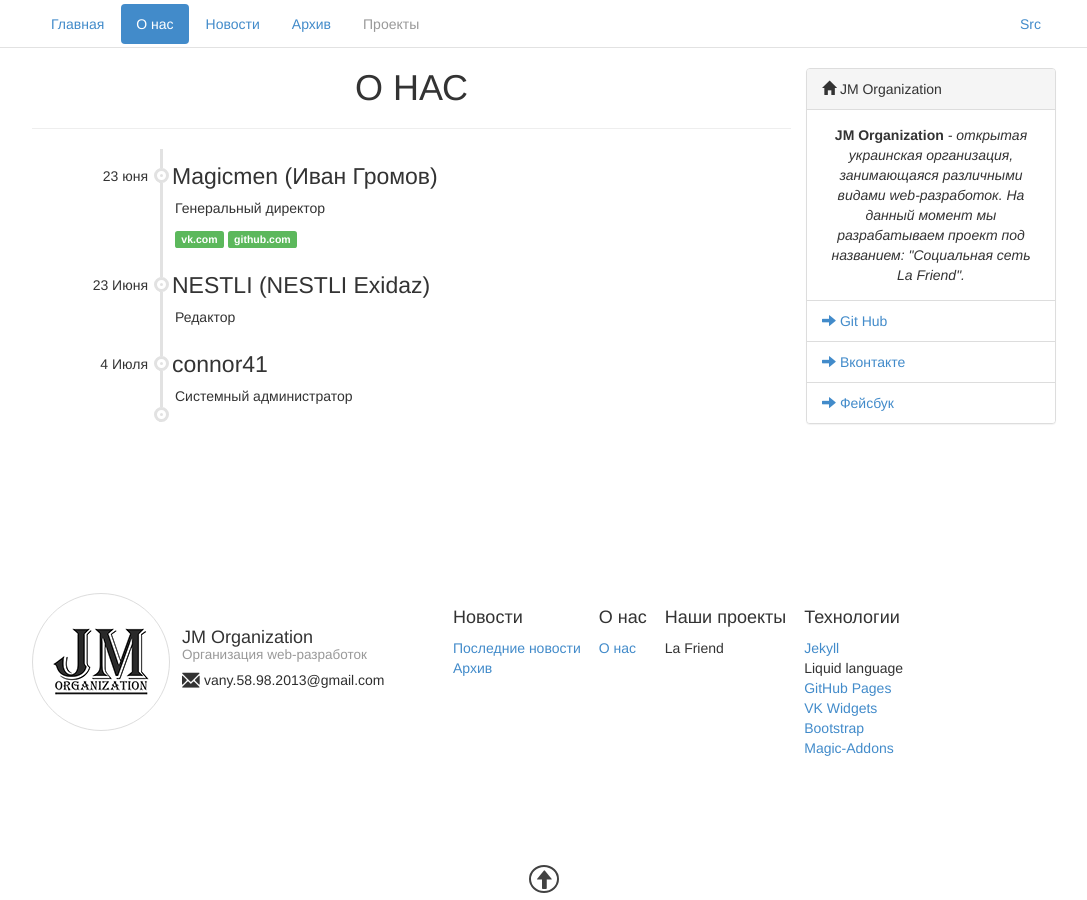
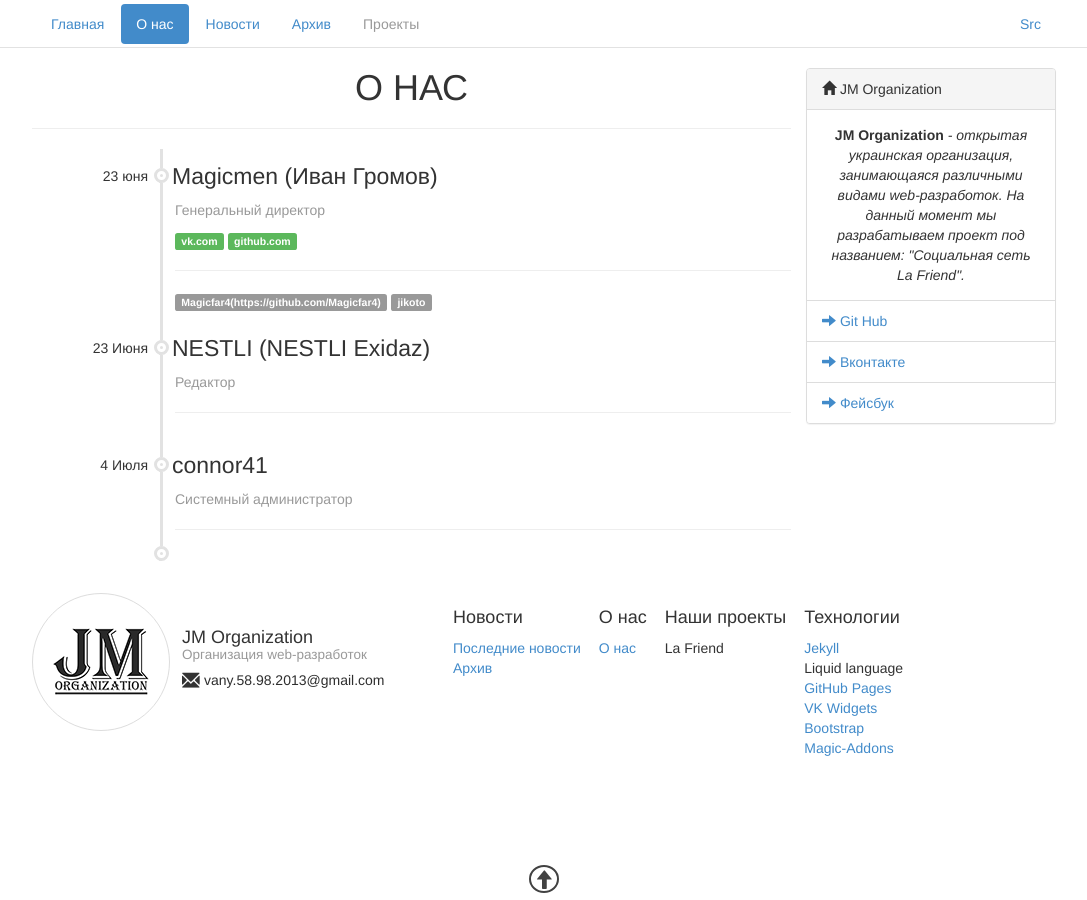
Before and after one commit to jm-organization/jm-organization.github.io, a Jekyll site: the page built from about/index.html, in a window 1280 px wide. Shown: the whole page, without its empty margins (96-1183 px from the left). Built offline with Jekyll 4.4.1, drawn with Linux system fonts in a browser that asks for light colours; some of the changed lines change nothing that is shown.

Commit message:
Дополнен вывод информации о сотруднике

```diff
--- a/_data/projectteam.yml
+++ b/_data/projectteam.yml
@@ -1,7 +1,7 @@
 - co-worker: "Magicmen"
   first-name: "Иван"
   second-name: "Громов"
-  other-names: "Magicfar4(https://github.com/Magicfar4), jikoto"
+  other-names: "Magicfar4(https://github.com/Magicfar4),jikoto"
   position: "Генеральный директор"
   date-of-adopted: "23 юня"
   info:
--- a/about/index.html
+++ b/about/index.html
@@ -14,8 +14,10 @@
                 <div class="jm-ac-date">{{ cw.date-of-adopted }}</div>
                 <div class="jm-ac-cname">{{ cw.co-worker }} {% if cw.first-name %}({{ cw.first-name }}{% if cw.second-name %} {{ cw.second-name }}{% endif %}){% endif %}</div>
                 <div class="jm-ac-cinfo">
-                    <p>{{ cw.position }}</p>
+                    <p id="position" style="padding-top: 2px" class="text-muted">{{ cw.position }}</p>
                     <p id="web-sites" data-ws="{{ cw.info.web-sites }}"></p>
+                    <hr>
+                    <p id="other-names" data-on="{{ cw.other-names }}"></p>
                 </div>
             </div>
             {% endfor %}
--- a/assets/js/jm_about.js
+++ b/assets/js/jm_about.js
@@ -7,8 +7,10 @@
     var href_pattern_before = /([a-z]{3,6}:\/\/)/g;
     var href_pattern_after = /\/([\w@\/?=&\.%#]{0,256})\/?/g;
 
+    var other_names_block = $('#other-names');
+    var other_name_pattern = /test/;
+
     var $sites = web_sites_block.data('ws').split(',');
-
     $sites.forEach(function (site) {
         web_sites_block.append(tags.tag({
             tag: 'a',
@@ -25,4 +27,22 @@
             }
         }));
     });
+
+    var $other_names = other_names_block.data('on').split(',');
+    $other_names.forEach(function (other_name) {
+        other_names_block.append(tags.tag({
+            tag: 'a',
+            tagContent: tags.tag({
+                tag: 'span',
+                attributes: {
+                    class: 'label label-default'
+                },
+                tagContent: other_name
+            }),
+            attributes: {
+                href: '',
+                style: 'padding-right: 4px'
+            }
+        }));
+    })
 });
```
